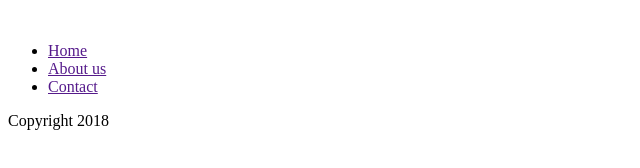
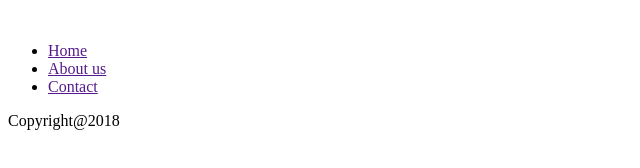
Before and after one commit to josealbertodelalamo/gitflow, a plain HTML site: page index.html in a window 1280 px wide. Shown: the full height of the page, 0-640 px from the left. Drawn offline with Linux system fonts and the light colour scheme.

Commit message:
hotfix-copyright:solucion error menu en master

```diff
--- a/index.html
+++ b/index.html
@@ -16,7 +16,7 @@
       </nav>
     </header>
     <footer>
-      <p>Copyright 2018</p>
+      <p>Copyright@2018</p>
     </footer>
   </body>
 </html>
```
